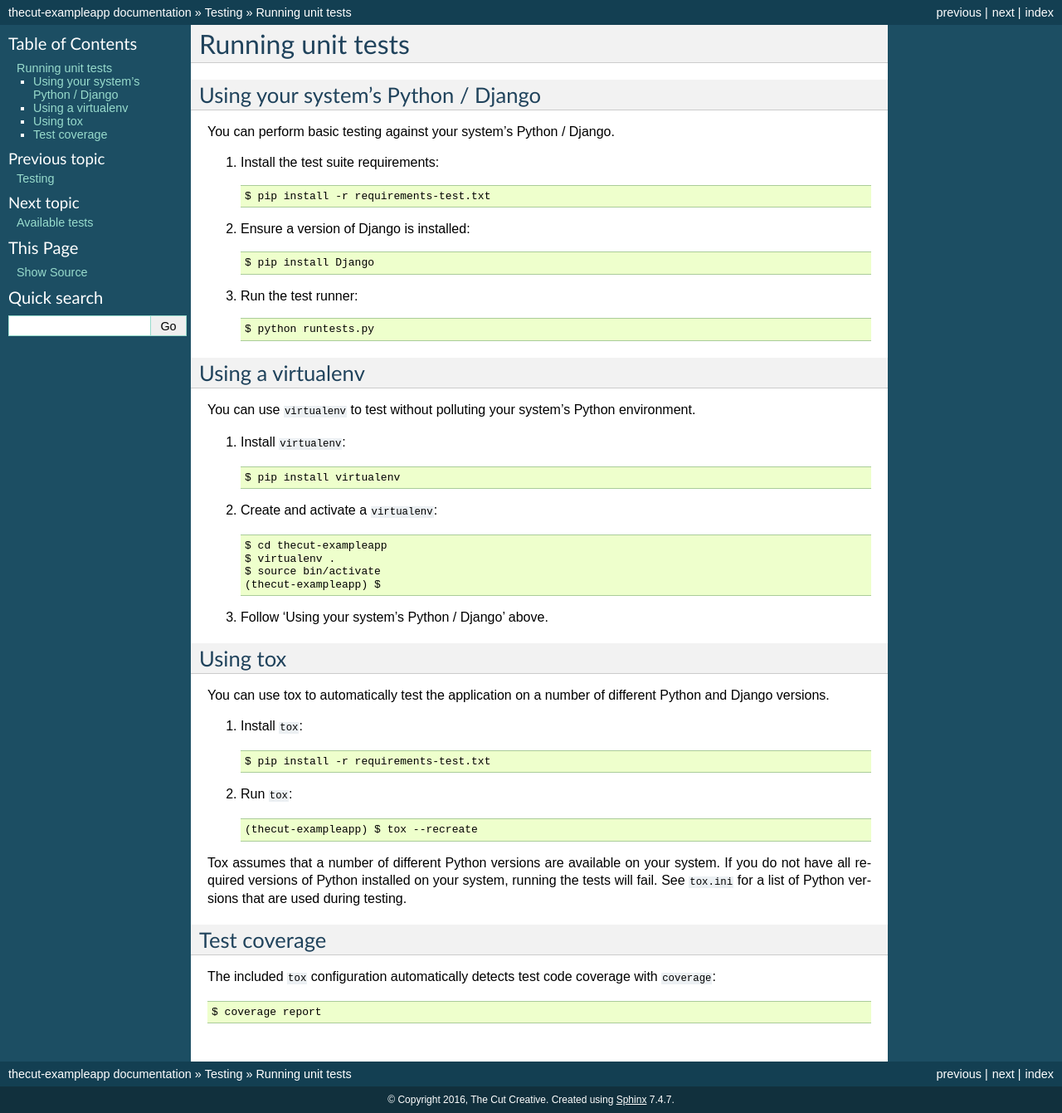
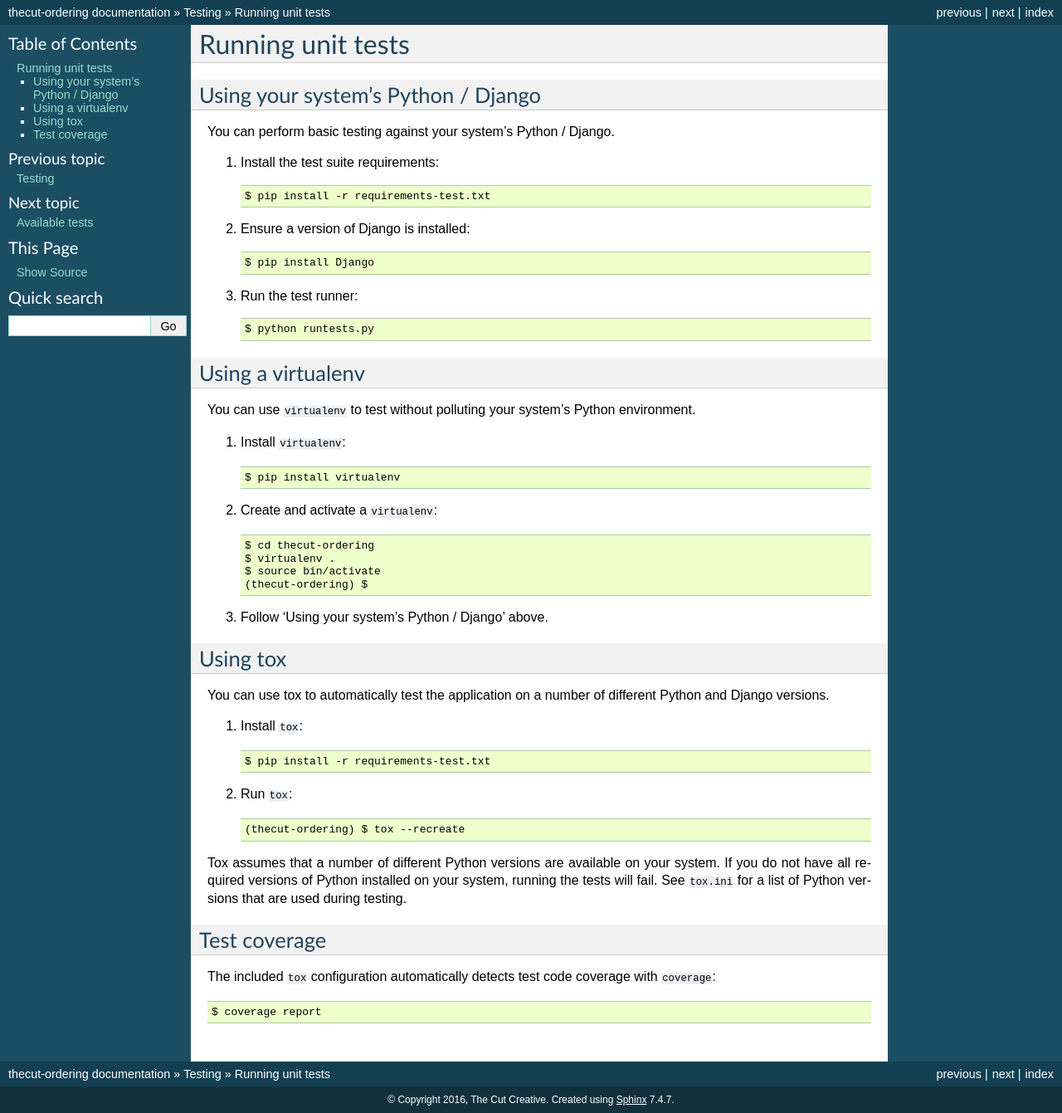
Before and after one commit to exemplarysoftware/thecut-ordering, a Sphinx documentation site: the page built from docs/testing/howto.rst, in a window 1280 px wide. Shown: the whole page at 83% size. Built offline with Sphinx 7.4.7, drawn with Linux system fonts in a browser that asks for light colours; the version number could not be read and is left out.

Commit message:
Change references in documentation from example to ordering Refs #8146

```diff
--- a/docs/conf.py
+++ b/docs/conf.py
@@ -1,6 +1,6 @@
 # -*- coding: utf-8 -*-
 #
-# thecut-exampleapp documentation build configuration file, created by
+# thecut-ordering documentation build configuration file, created by
 # sphinx-quickstart on Wed Jun 29 10:25:18 2016.
 #
 # This file is execfile()d with the current directory set to its
@@ -61,7 +61,7 @@ source_suffix = '.rst'
 master_doc = 'index'
 
 # General information about the project.
-project = u'thecut-exampleapp'
+project = u'thecut-ordering'
 copyright = u'2016, The Cut Creative'
 author = u'The Cut Creative'
 
@@ -73,8 +73,8 @@ author = u'The Cut Creative'
 
 
 # version = '.'.join(release.split('.')[:2])
-from thecut import exampleapp
-version = exampleapp.__version__
+from thecut import ordering
+version = ordering.__version__
 
 # The full version, including alpha/beta/rc tags.
 release = version
@@ -151,7 +151,7 @@ html_theme = 'default'
 # The name for this set of Sphinx documents.
 # "<project> v<release> documentation" by default.
 #
-# html_title = u'thecut-exampleapp v0.1'
+# html_title = u'thecut-ordering v0.1'
 
 # A shorter title for the navigation bar.  Default is the same as html_title.
 #
@@ -251,7 +251,7 @@ html_static_path = ['_static']
 # html_search_scorer = 'scorer.js'
 
 # Output file base name for HTML help builder.
-htmlhelp_basename = 'thecut-exampleappdoc'
+htmlhelp_basename = 'thecut-orderingdoc'
 
 # -- Options for LaTeX output ---------------------------------------------
 
@@ -277,7 +277,7 @@ latex_elements = {
 # (source start file, target name, title,
 #  author, documentclass [howto, manual, or own class]).
 latex_documents = [
-    (master_doc, 'thecut-exampleapp.tex', u'thecut-exampleapp Documentation',
+    (master_doc, 'thecut-ordering.tex', u'thecut-ordering Documentation',
      u'The Cut Creative', 'manual'),
 ]
 
@@ -313,7 +313,7 @@ latex_documents = [
 # One entry per manual page. List of tuples
 # (source start file, name, description, authors, manual section).
 man_pages = [
-    (master_doc, 'thecut-exampleapp', u'thecut-exampleapp Documentation',
+    (master_doc, 'thecut-ordering', u'thecut-ordering Documentation',
      [author], 1)
 ]
 
@@ -328,8 +328,8 @@ man_pages = [
 # (source start file, target name, title, author,
 #  dir menu entry, description, category)
 texinfo_documents = [
-    (master_doc, 'thecut-exampleapp', u'thecut-exampleapp Documentation',
-     author, 'thecut-exampleapp', 'One line description of project.',
+    (master_doc, 'thecut-ordering', u'thecut-ordering Documentation',
+     author, 'thecut-ordering', 'One line description of project.',
      'Miscellaneous'),
 ]
 
--- a/docs/testing/howto.rst
+++ b/docs/testing/howto.rst
@@ -32,10 +32,10 @@ You can use ``virtualenv`` to test without polluting your system's Python enviro
 
 2. Create and activate a ``virtualenv``::
 
-    $ cd thecut-exampleapp
+    $ cd thecut-ordering
     $ virtualenv .
     $ source bin/activate
-    (thecut-exampleapp) $
+    (thecut-ordering) $
 
 3. Follow 'Using your system's Python / Django' above.
 
@@ -52,7 +52,7 @@ Python and Django versions.
 
 2. Run ``tox``::
 
-    (thecut-exampleapp) $ tox --recreate
+    (thecut-ordering) $ tox --recreate
 
 Tox assumes that a number of different Python versions are available on your
 system. If you do not have all required versions of Python installed on your
```
Also changed, not shown: 2 other files.
